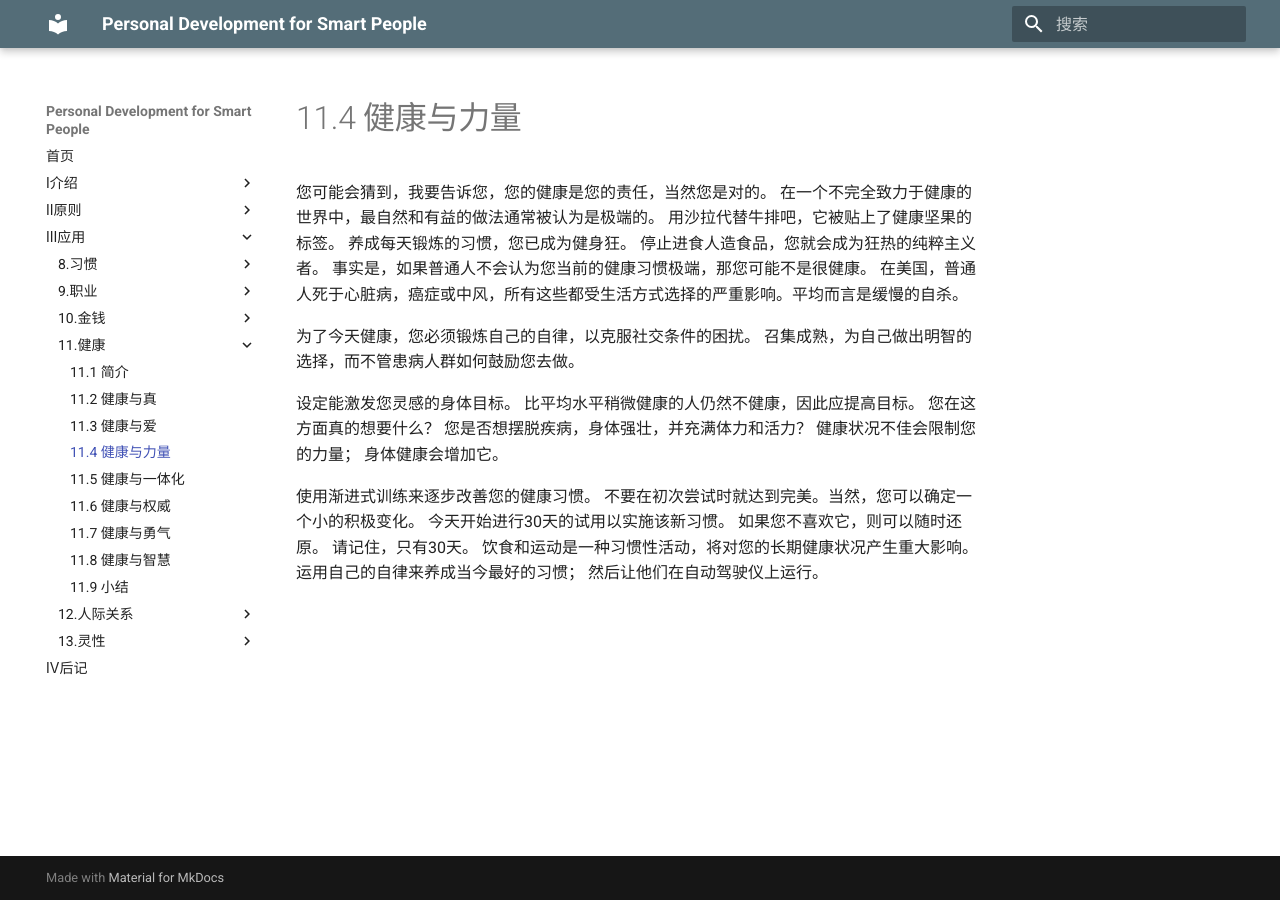
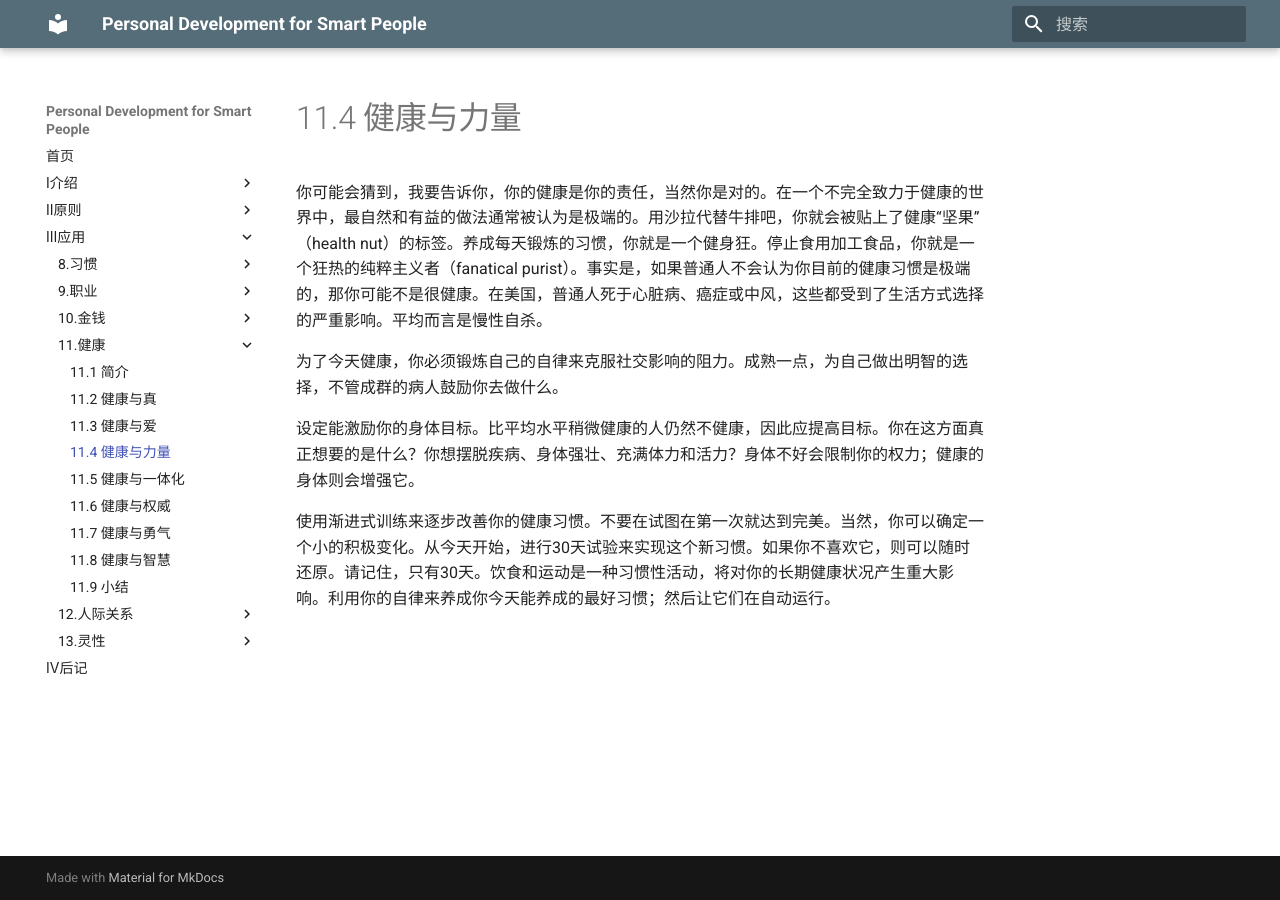
Before and after one commit to wtsnwei/pdsp, an MkDocs documentation site: the page built from docs/3.Application/11.health/03.health-and-power.md, in a window 1280 px wide. Built offline with MkDocs 1.6.1 and Material for MkDocs 9.7.7, drawn with Linux system fonts in a browser that asks for light colours.

Commit message:
校对完了<health and power>这一节

```diff
--- a/docs/3.Application/11.health/03.health-and-power.md
+++ b/docs/3.Application/11.health/03.health-and-power.md
@@ -3,10 +3,10 @@ title:      Health and Power
 date:       2021-03-16
 ---
 
-您可能会猜到，我要告诉您，您的健康是您的责任，当然您是对的。 在一个不完全致力于健康的世界中，最自然和有益的做法通常被认为是极端的。 用沙拉代替牛排吧，它被贴上了健康坚果的标签。 养成每天锻炼的习惯，您已成为健身狂。 停止进食人造食品，您就会成为狂热的纯粹主义者。 事实是，如果普通人不会认为您当前的健康习惯极端，那您可能不是很健康。 在美国，普通人死于心脏病，癌症或中风，所有这些都受生活方式选择的严重影响。平均而言是缓慢的自杀。
+你可能会猜到，我要告诉你，你的健康是你的责任，当然你是对的。在一个不完全致力于健康的世界中，最自然和有益的做法通常被认为是极端的。用沙拉代替牛排吧，你就会被贴上了健康“坚果”（health nut）的标签。养成每天锻炼的习惯，你就是一个健身狂。停止食用加工食品，你就是一个狂热的纯粹主义者（fanatical purist）。事实是，如果普通人不会认为你目前的健康习惯是极端的，那你可能不是很健康。在美国，普通人死于心脏病、癌症或中风，这些都受到了生活方式选择的严重影响。平均而言是慢性自杀。
 
-为了今天健康，您必须锻炼自己的自律，以克服社交条件的困扰。 召集成熟，为自己做出明智的选择，而不管患病人群如何鼓励您去做。
+为了今天健康，你必须锻炼自己的自律来克服社交影响的阻力。成熟一点，为自己做出明智的选择，不管成群的病人鼓励你去做什么。
 
-设定能激发您灵感的身体目标。 比平均水平稍微健康的人仍然不健康，因此应提高目标。 您在这方面真的想要什么？ 您是否想摆脱疾病，身体强壮，并充满体力和活力？ 健康状况不佳会限制您的力量； 身体健康会增加它。
+设定能激励你的身体目标。比平均水平稍微健康的人仍然不健康，因此应提高目标。你在这方面真正想要的是什么？你想摆脱疾病、身体强壮、充满体力和活力？身体不好会限制你的权力；健康的身体则会增强它。
 
-使用渐进式训练来逐步改善您的健康习惯。 不要在初次尝试时就达到完美。当然，您可以确定一个小的积极变化。 今天开始进行30天的试用以实施该新习惯。 如果您不喜欢它，则可以随时还原。 请记住，只有30天。 饮食和运动是一种习惯性活动，将对您的长期健康状况产生重大影响。 运用自己的自律来养成当今最好的习惯； 然后让他们在自动驾驶仪上运行。
+使用渐进式训练来逐步改善你的健康习惯。不要在试图在第一次就达到完美。当然，你可以确定一个小的积极变化。从今天开始，进行30天试验来实现这个新习惯。如果你不喜欢它，则可以随时还原。请记住，只有30天。饮食和运动是一种习惯性活动，将对你的长期健康状况产生重大影响。利用你的自律来养成你今天能养成的最好习惯；然后让它们在自动运行。
```
